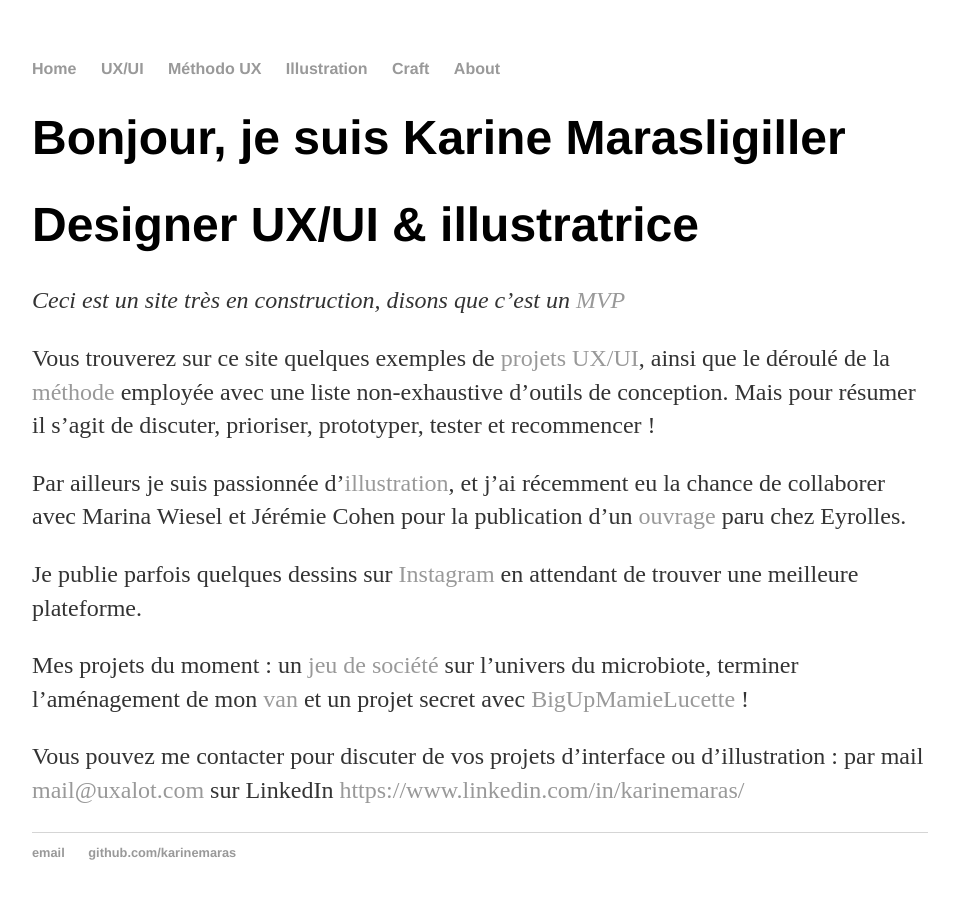
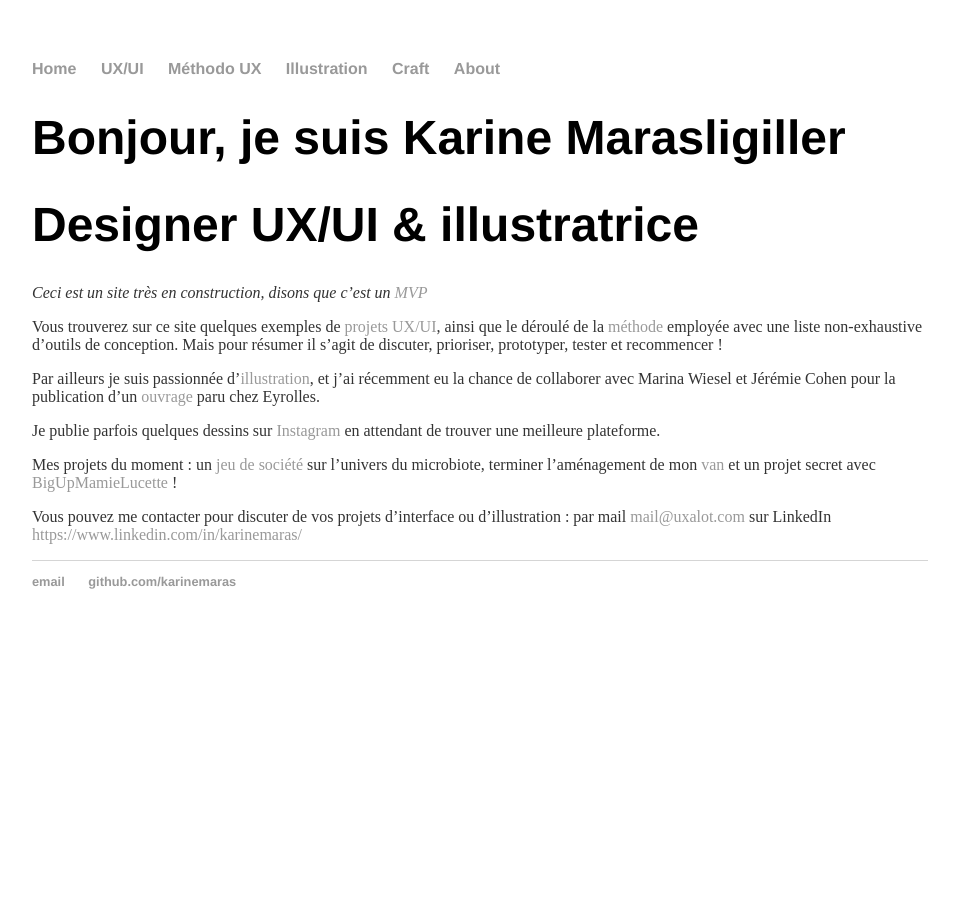
Before and after one commit to KarineMaras/karinemaras.github.io, a Jekyll site: the page built from index.md, in a window 1280 px wide. Shown: the whole page, without its empty margins (160-1113 px from the left). Built offline with Jekyll 4.4.1, drawn with Linux system fonts in a browser that asks for light colours.

Commit message:
Update main.css

```diff
--- a/css/main.css
+++ b/css/main.css
@@ -24,8 +24,8 @@ h1 {
     font-family:'Helvetica', 'Arial', 'Sans-Serif';
 }
 p {
-    font-size: 1.5em;
-    line-height: 1.4em;
+    font-size: 1em;
+    line-height: 1m;
     color: #333;
 }
 footer {
@@ -35,7 +35,7 @@ footer {
 
 ul.posts {
     margin: 20px auto 40px;
-    font-size: 1.5em;
+    font-size: 1em;
 }
 
 ul.posts li {
```
